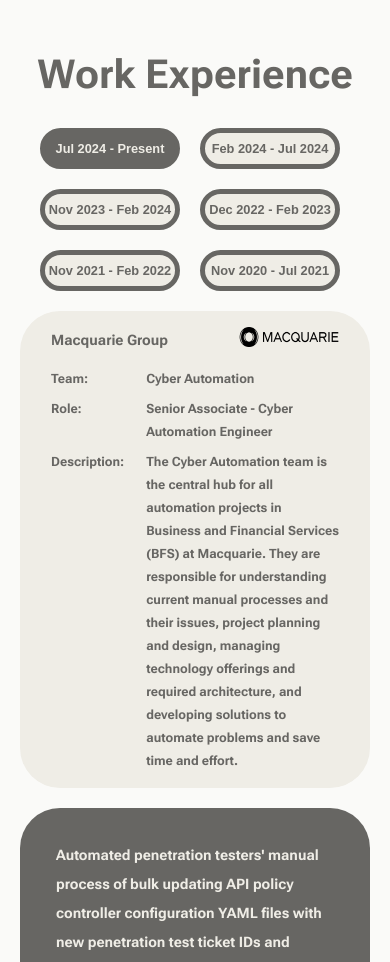
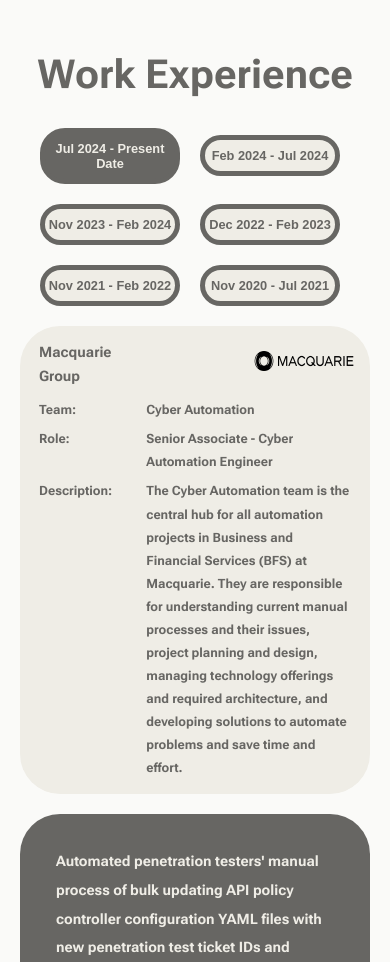
Before and after one commit to ranydev0/portfolio, a React (Vite) app: page / in a window 390 px wide. Shown: the part 1740-2702 px from the top of the page. Built offline with nearby package versions, Linux system fonts and the light colour scheme.

Commit message:
fix: tables for mobile devices

```diff
--- a/src/data.js
+++ b/src/data.js
@@ -33,7 +33,7 @@
 ];
 
 export const WORK_EXPERIENCE = {
-  "Jul 2024 - Present": {
+  "Jul 2024 - Present Date": {
     team: "Cyber Automation",
     company: "Macquarie Group",
     logo: macquarie,
--- a/src/index.css
+++ b/src/index.css
@@ -600,8 +600,22 @@
     margin: 0;
   }
 
+  table {
+    width: 100%;
+    table-layout: fixed;
+    border-spacing: 8px 4px;
+  }
+
+  th {
+    white-space: normal;
+    overflow-wrap: anywhere;
+    word-break: break-word;
+  }
+
   td {
     font-size: 0.8rem;
+    overflow-wrap: anywhere;
+    word-break: break-word;
   }
 
   th {
```
